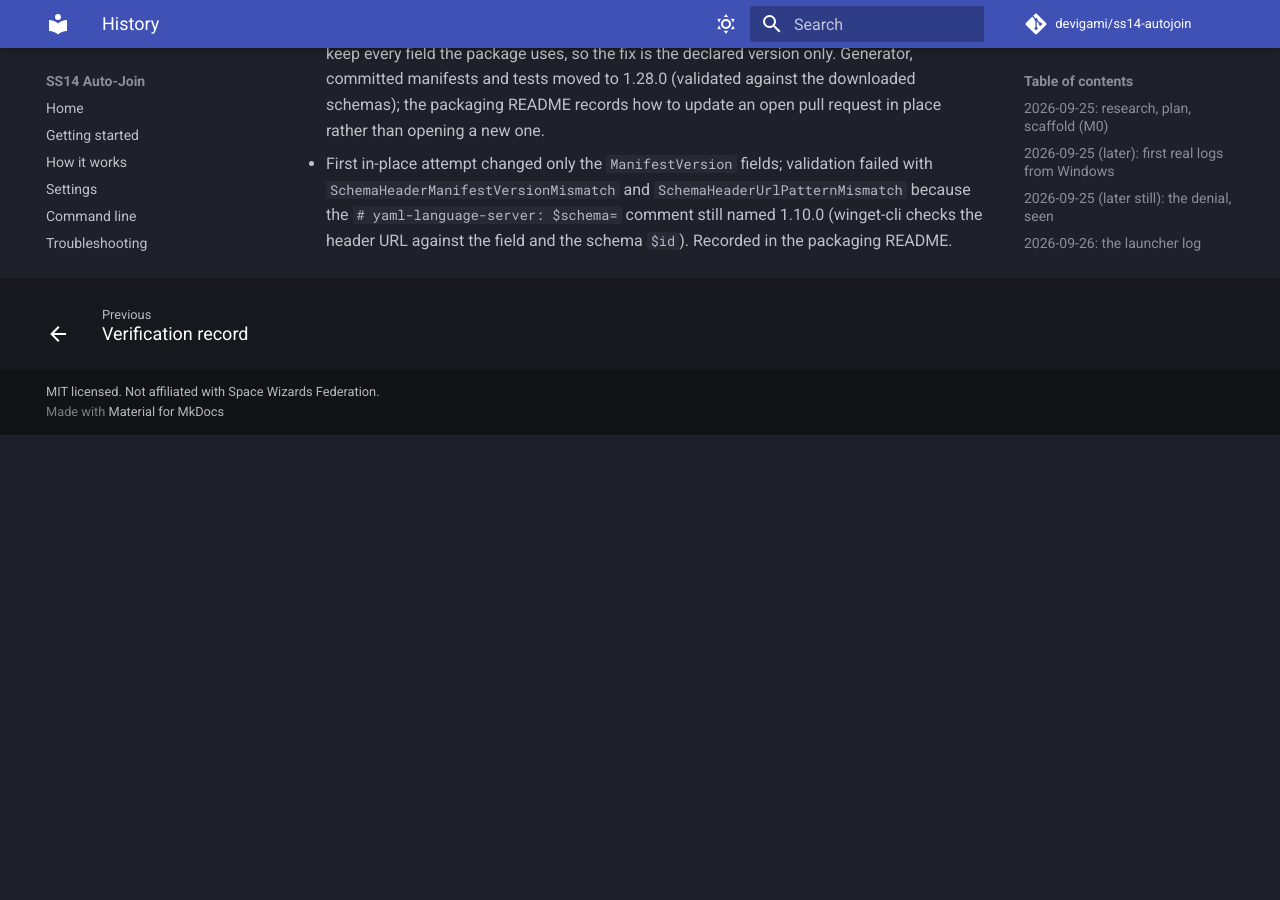
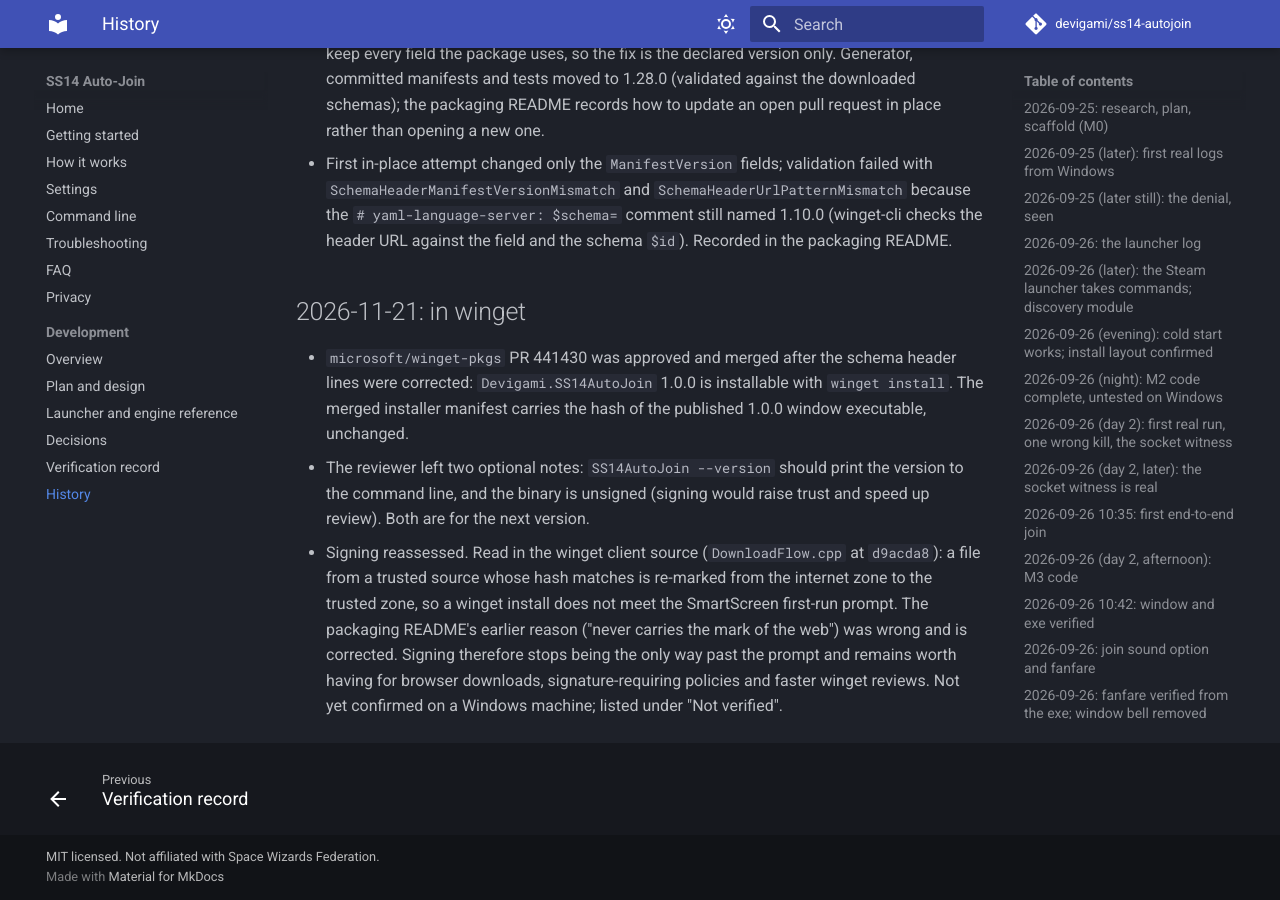
Before and after one commit to devigami/ss14-autojoin, an MkDocs documentation site: the page built from docs/development/history.md, in a window 1280 px wide and 900 px high, scrolled down 6352 px. Built offline with MkDocs 1.6.1 and Material for MkDocs 9.7.7, drawn with Linux system fonts in a browser that asks for light colours; comment, search, counter and statistics services are not loaded; before the commit the page ends 6787 px from its top, so only the background shows below that.

Commit message:
Record the winget merge and what it means for signing
Devigami.SS14AutoJoin 1.0.0 was merged into microsoft/winget-pkgs
(PR 441430). Status, history and the packaging README now say so.

The packaging README's reason for the missing SmartScreen prompt was
wrong: winget does mark the download, then re-marks it as trusted zone
once the hash matches and the source is trusted (DownloadFlow.cpp in
microsoft/winget-cli at d9acda8). Corrected, with the source cited and
the check listed as not yet run on Windows. Also recorded: an asset of
a version that is in winget must never be replaced or re-signed, since
the manifest pins its hash.

Co-Authored-By: Claude Fable 5.2 <noreply@anthropic.com>
Claude-Session: https://claude.ai/code/session_01RRS4Tm3Rp91aZktQ4DVyNx

```diff
--- a/docs/development/history.md
+++ b/docs/development/history.md
@@ -197,3 +197,18 @@ Dated entries, newest last. Numbers where there are numbers.
   `SchemaHeaderManifestVersionMismatch` and `SchemaHeaderUrlPatternMismatch` because the
   `# yaml-language-server: $schema=` comment still named 1.10.0 (winget-cli checks the header URL against
   the field and the schema `$id`). Recorded in the packaging README.
+
+## 2026-11-21: in winget
+
+* `microsoft/winget-pkgs` PR 441430 was approved and merged after the schema header lines were corrected:
+  `Devigami.SS14AutoJoin` 1.0.0 is installable with `winget install`. The merged installer manifest carries
+  the hash of the published 1.0.0 window executable, unchanged.
+* The reviewer left two optional notes: `SS14AutoJoin --version` should print the version to the command
+  line, and the binary is unsigned (signing would raise trust and speed up review). Both are for the next
+  version.
+* Signing reassessed. Read in the winget client source (`DownloadFlow.cpp` at `d9acda8`): a file from a
+  trusted source whose hash matches is re-marked from the internet zone to the trusted zone, so a winget
+  install does not meet the SmartScreen first-run prompt. The packaging README's earlier reason ("never
+  carries the mark of the web") was wrong and is corrected. Signing therefore stops being the only way past
+  the prompt and remains worth having for browser downloads, signature-requiring policies and faster winget
+  reviews. Not yet confirmed on a Windows machine; listed under "Not verified".
```
Also changed, not shown: CLAUDE.md (+9 -5 lines), docs/development/verification.md (+3 -0 lines), packaging/winget/README.md (+15 -3 lines).
